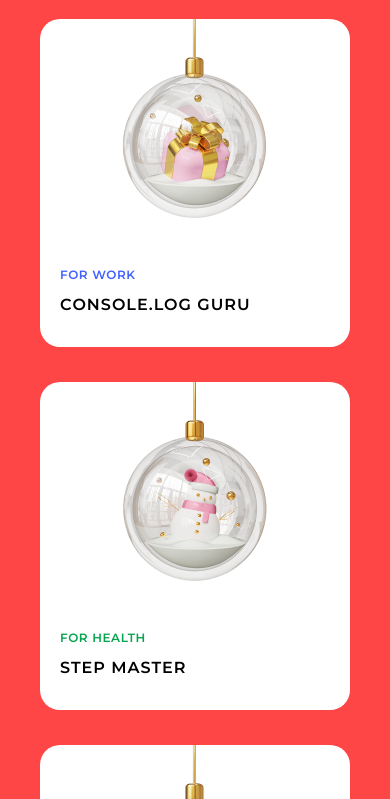
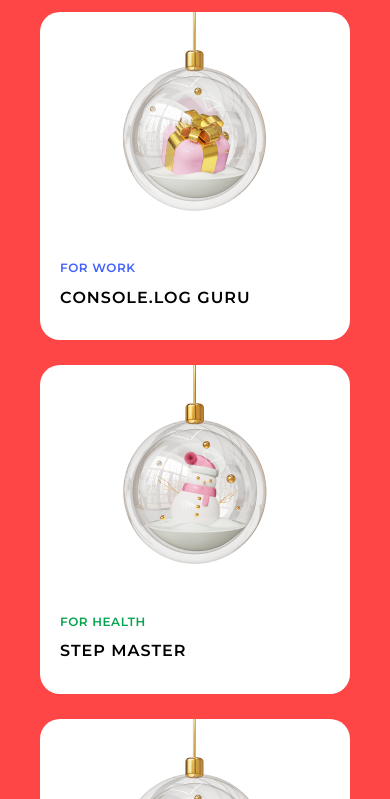
Before and after one commit to anastasia19141918/christmas-shop, a website: page gifts.html in a window 390 px wide. Shown: the part 301-1100 px from the top of the page. Drawn offline with Linux system fonts and the light colour scheme.

Commit message:
feat: add gifts gallery media

```diff
--- a/src/sass/component/_gallery.scss
+++ b/src/sass/component/_gallery.scss
@@ -1,5 +1,11 @@
 .gifts-galley {
   padding: 4.2% 0;
+  @include tablet-burger-menu {
+    padding: 8% 0 4% 0;
+  };
+  @include mobale-small {
+    padding: 16% 0 13% 0;
+  }
 }
 
 .wrapper__gifts_gallery {
@@ -16,6 +22,17 @@
   display: flex;
   flex-direction: row;
   gap: 0 9px;
+  @include tablet-gifts {
+    padding: 0 10px;
+  };
+  @include mobale-small {
+    gap: 0 4px;
+    text-align: center;
+    align-items: center;
+  };
+  @include mobale-small-about {
+    gap: 0 2px;
+  }
 };
 
 .gifts-galley_btn {
@@ -29,6 +46,13 @@
   text-transform: uppercase;
   color: $color-static;
   cursor: pointer;
+  @include tablet-gifts {
+    padding: 8px 4px;
+  };
+  @include mobale-small {
+    padding: 8px 10px;
+    font-size: 1.0rem;
+  }
 };
 
 .gifts-galley_btn_active {
@@ -46,6 +70,9 @@
   flex-wrap: wrap;
   justify-content: center;
   gap: 35px 10px;
+  @include tablet-burger-menu {
+    gap: 25px 20px;
+  }
 };
 
 .gifts__main {
```
Also changed, not shown: src/sass/index.css, 1 other file.
